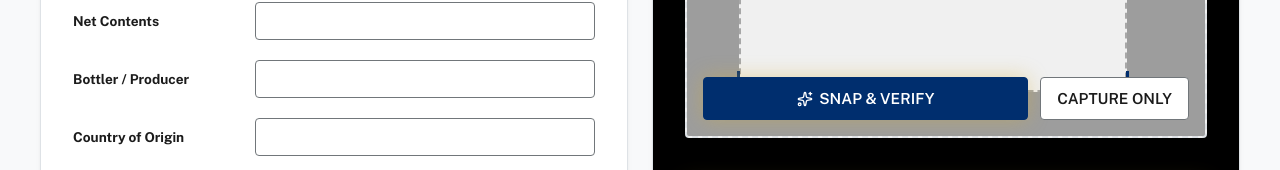
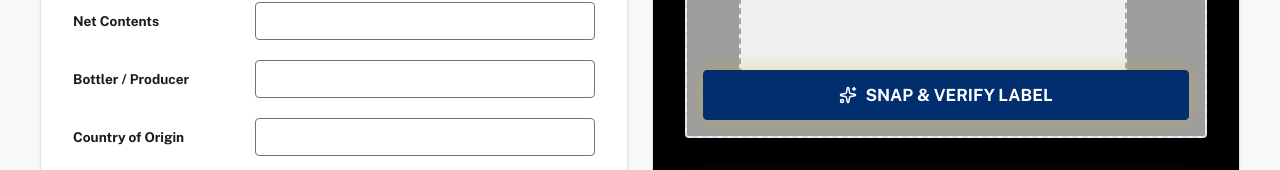
Before and after one commit to torresjchristopher/Label, a React (Vite) app: page / in a window 1280 px wide. Both pictures are taken after a click on the button "Activate Camera". Shown: the part 384-554 px from the top of the page. Built offline with nearby package versions, Linux system fonts and the light colour scheme; no server answers.

Commit message:
Streamline camera controls to single full-width SNAP & VERIFY LABEL button

```diff
--- a/src/App.tsx
+++ b/src/App.tsx
@@ -629,23 +629,6 @@ export default function App() {
     setCameraActive(false);
   };
 
-  const captureImageAndLoad = () => {
-    if (videoRef.current) {
-      const canvas = document.createElement('canvas');
-      canvas.width = videoRef.current.videoWidth || 640;
-      canvas.height = videoRef.current.videoHeight || 480;
-      const ctx = canvas.getContext('2d');
-      if (ctx) {
-        ctx.drawImage(videoRef.current, 0, 0, canvas.width, canvas.height);
-        const dataUrl = canvas.toDataURL('image/jpeg');
-        console.log("Captured image data size:", dataUrl.length);
-        stopCamera();
-        setLabelImage(dataUrl);
-        setVerificationResult(null);
-      }
-    }
-  };
-
   const handleSnapAndVerify = async () => {
     if (videoRef.current) {
       const canvas = document.createElement('canvas');
@@ -881,23 +864,15 @@ export default function App() {
                           <div className={`viewfinder-reticle ${liveScanResult ? (liveScanResult.overallPassed ? 'pass' : 'fail') : ''}`} style={{ left: '10%', top: '15%' }}>
                             <div className="viewfinder-corners"></div>
                           </div>
-                          <div className="scanner-controls" style={{ gap: '0.75rem', padding: '0 1rem', width: '100%', boxSizing: 'border-box' }}>
+                          <div className="scanner-controls" style={{ padding: '0 1rem', width: '100%', boxSizing: 'border-box' }}>
                             <button
                               type="button"
-                              className="btn btn-primary"
+                              className="btn btn-primary w-full"
                               onClick={handleSnapAndVerify}
-                              style={{ flexGrow: 1, display: 'flex', alignItems: 'center', justifyContent: 'center', gap: '0.4rem', boxShadow: '0 0 20px rgba(212,175,55,0.4)', padding: '12px 16px' }}
+                              style={{ width: '100%', display: 'flex', alignItems: 'center', justifyContent: 'center', gap: '0.5rem', boxShadow: '0 0 20px rgba(212,175,55,0.4)', padding: '14px 16px', fontSize: '1.05rem', fontWeight: 700 }}
                             >
-                              <Sparkles size={16} />
-                              <span>SNAP & VERIFY</span>
-                            </button>
-                            <button
-                              type="button"
-                              className="btn"
-                              onClick={captureImageAndLoad}
-                              style={{ background: 'var(--bg-secondary)', color: 'var(--text-primary)', padding: '12px 16px' }}
-                            >
-                              CAPTURE ONLY
+                              <Sparkles size={18} />
+                              <span>SNAP & VERIFY LABEL</span>
                             </button>
                           </div>
                         </div>
```
